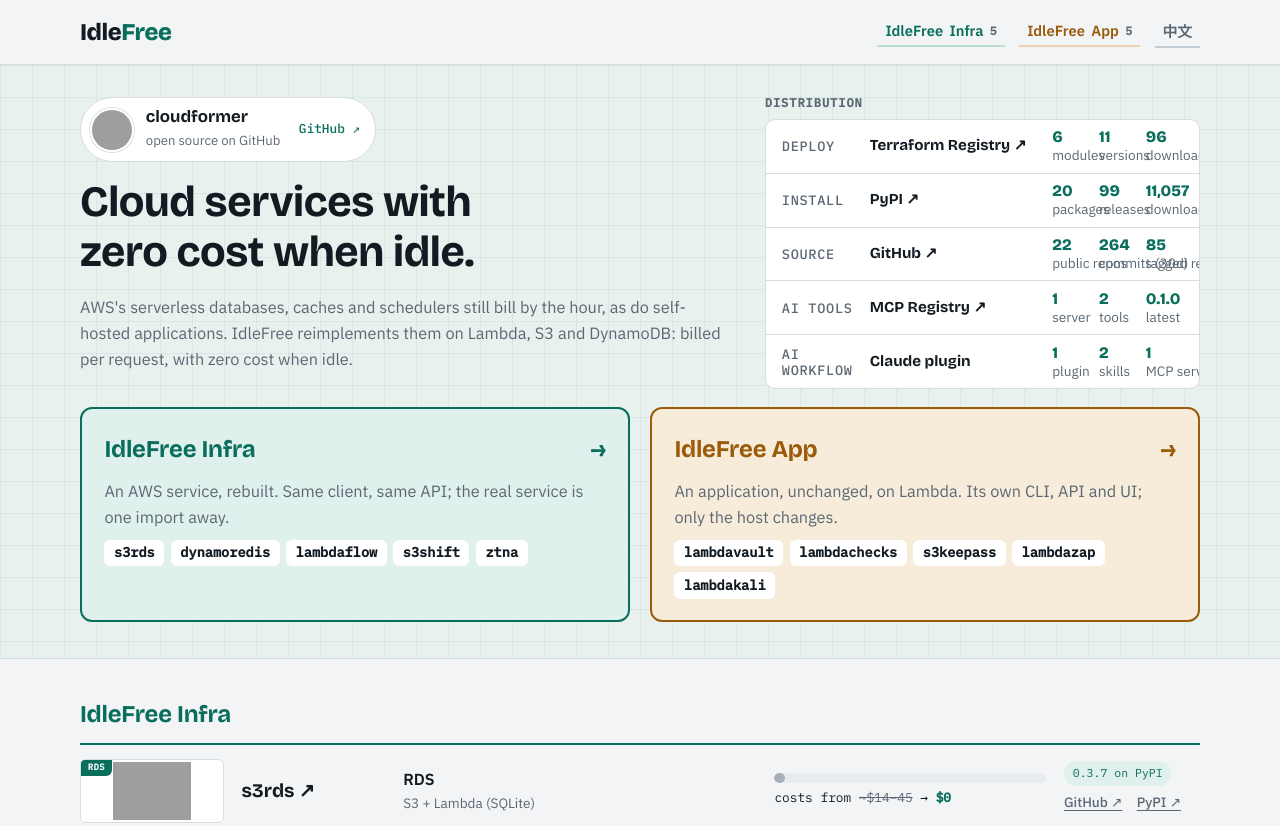
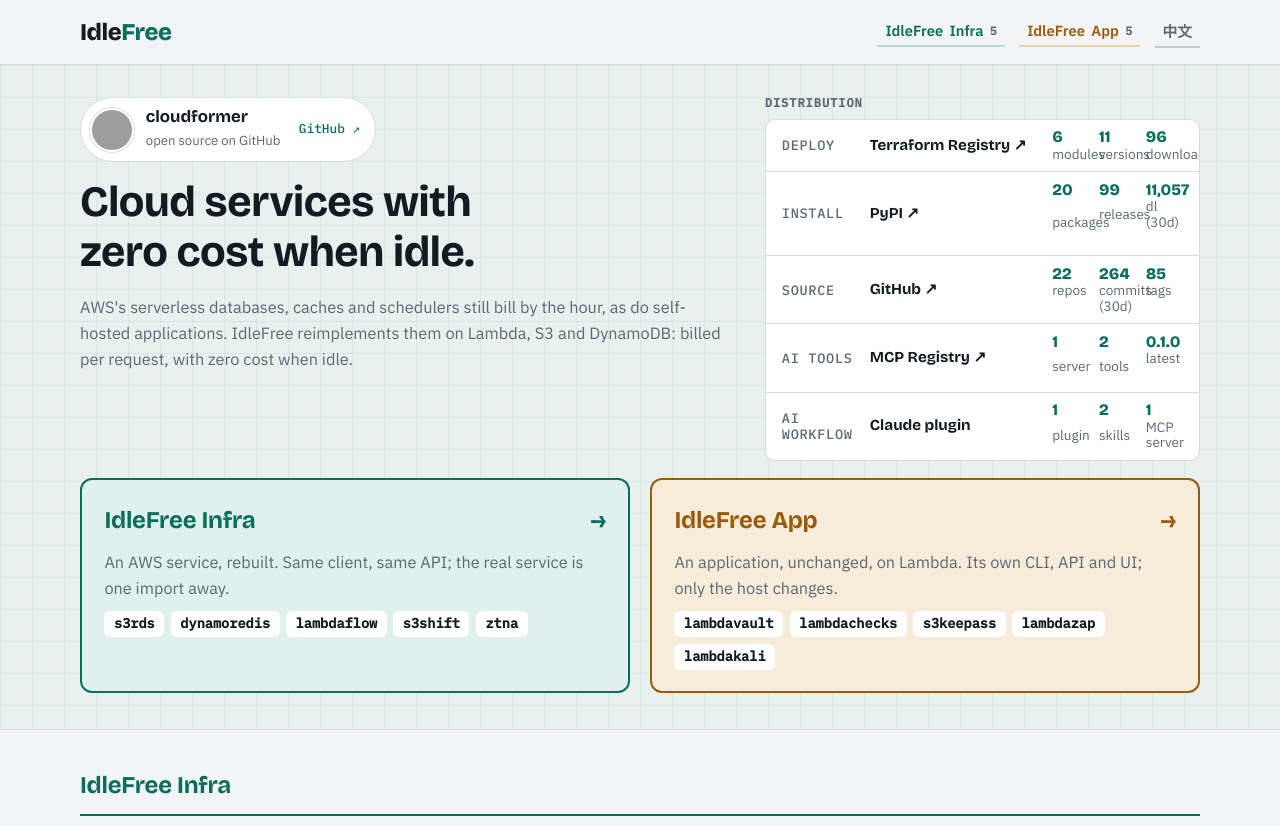
Before and after one commit to cloudformer/cloudformer.github.io, a plain HTML site: page index.html in a window 1280 px wide. Shown: the top 826 px of the page. Drawn offline with nearby package versions, Linux system fonts and the light colour scheme; no server answers; grey boxes are pictures that could not be loaded.

Commit message:
Distribution list: stat labels wrap and the long ones shortened (repos / tags / dl 30d)

```diff
--- a/index.html
+++ b/index.html
@@ -166,7 +166,7 @@ section.block { scroll-margin-top: 4.5rem; }
 .top .ship small { line-height: 1.2; }
 .top .ship b { font-size: 0.95rem; }
 .top .ship .nums b { font-size: 0.9rem; }
-.top .ship .nums [data-i18n] { font-size: 0.64rem; }
+.top .ship .nums [data-i18n] { font-size: 0.64rem; white-space: normal; line-height: 1.15; }
 .top .ship a:hover { box-shadow: inset 3px 0 0 var(--accent); border-color: var(--rule); }
 @media (max-width: 880px) { .top .ship a { grid-template-columns: 4.2rem 1fr; } .top .ship .nums { grid-column: 2; } }
 .nums { display: grid; grid-template-columns: repeat(3, minmax(0, 1fr)); column-gap: 0.6rem; font-variant-numeric: tabular-nums; }
@@ -221,9 +221,9 @@ html[lang="zh-CN"] .bi > [lang="en"], html:not([lang="zh-CN"]) .bi > [lang="zh-C
       <a href="https://registry.terraform.io/modules/cloudformer/infra/aws"><small data-i18n="deploy_k">Deploy</small><b>Terraform Registry ↗</b>
         <span class="nums"><span><b id="s-modules">6</b><span data-i18n="n_modules">modules</span></span><span><b id="s-versions">11</b><span data-i18n="n_versions">versions</span></span><span><b id="s-downloads">84</b><span data-i18n="n_downloads">downloads</span></span></span></a>
       <a href="https://pypi.org/user/cloudformer/"><small data-i18n="install_k">Install</small><b>PyPI ↗</b>
-        <span class="nums"><span><b id="s-packages">16</b><span data-i18n="n_packages">packages</span></span><span><b id="s-releases">59</b><span data-i18n="n_releases">releases</span></span><span><b id="s-pypi30">6,520</b><span data-i18n="n_pypi30">downloads (30d)</span></span></span></a>
+        <span class="nums"><span><b id="s-packages">16</b><span data-i18n="n_packages">packages</span></span><span><b id="s-releases">59</b><span data-i18n="n_releases">releases</span></span><span><b id="s-pypi30">6,520</b><span data-i18n="n_pypi30">dl (30d)</span></span></span></a>
       <a href="https://github.com/cloudformer"><small data-i18n="code_k">Source</small><b>GitHub ↗</b>
-        <span class="nums"><span><b id="s-repos">17</b><span data-i18n="n_repos">public repos</span></span><span><b id="s-commits30">224</b><span data-i18n="n_commits30">commits (30d)</span></span><span><b id="s-tags">49</b><span data-i18n="n_tags">tagged releases</span></span></span></a>
+        <span class="nums"><span><b id="s-repos">17</b><span data-i18n="n_repos">repos</span></span><span><b id="s-commits30">224</b><span data-i18n="n_commits30">commits (30d)</span></span><span><b id="s-tags">49</b><span data-i18n="n_tags">tags</span></span></span></a>
       <a href="https://registry.modelcontextprotocol.io/v0/servers?search=io.github.cloudformer"><small data-i18n="ai_k">AI tools</small><b>MCP Registry ↗</b>
         <span class="nums"><span><b id="s-mcp-servers">1</b><span data-i18n="n_server">server</span></span><span><b>2</b><span data-i18n="n_tools">tools</span></span><span><b id="s-mcp-latest">0.1.0</b><span data-i18n="n_latest">latest</span></span></span></a>
       <a><small data-i18n="aiflow_k">AI workflow</small><b>Claude plugin</b>
--- a/strings.json
+++ b/strings.json
@@ -14,10 +14,10 @@
     "n_downloads": "downloads",
     "n_packages": "packages",
     "n_releases": "releases",
-    "n_pypi30": "downloads (30d)",
-    "n_repos": "public repos",
+    "n_pypi30": "dl (30d)",
+    "n_repos": "repos",
     "n_commits30": "commits (30d)",
-    "n_tags": "tagged releases",
+    "n_tags": "tags",
     "ai_k": "AI tools",
     "aiflow_k": "AI workflow",
     "n_server": "server",
```
